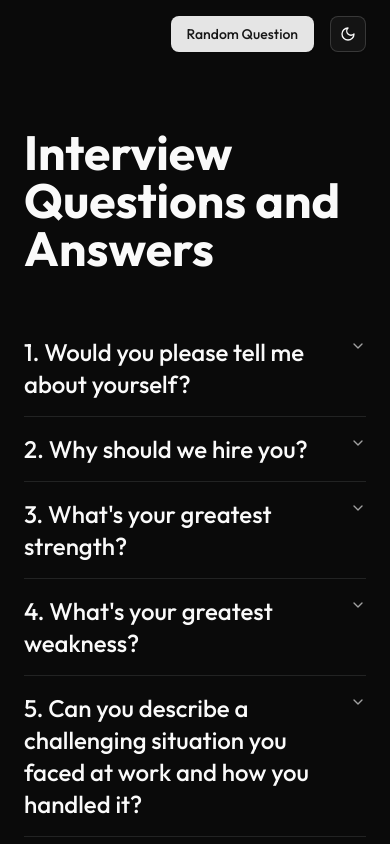
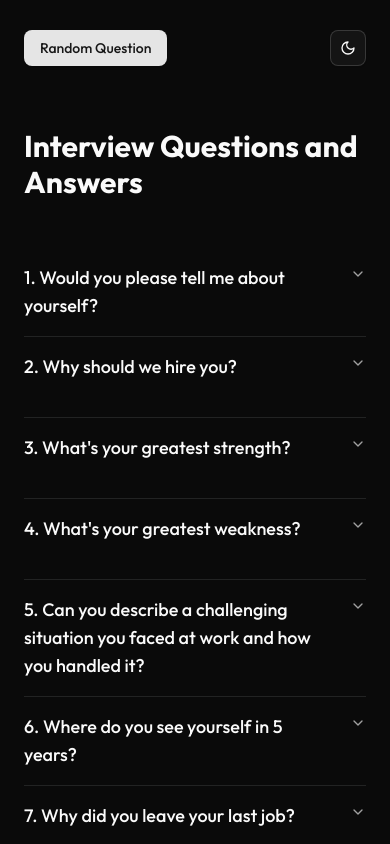
Before and after one commit to tttinh/interview-qa, a React (Vite) app: page / in a window 390 px wide. Shown: the top 844 px of the page. Built offline with nearby package versions, Linux system fonts and the light colour scheme.

Commit message:
Update text sizes.

```diff
--- a/src/app.jsx
+++ b/src/app.jsx
@@ -14,22 +14,22 @@ const App = () => {
   return (
     <ThemeProvider defaultTheme="dark" storageKey="vite-ui-theme">
       <main className="container-auto">
-        <header className="flex h-16 w-full justify-end gap-4">
+        <header className="flex h-16 w-full items-center justify-between gap-4">
           <RandomQuestion items={questions} />
           <ModeToggle />
         </header>
 
         <section className="flex-center flex-col">
-          <h1 className="py-12 text-5xl font-bold">
+          <h1 className="py-12 text-3xl font-bold sm:text-4xl md:text-5xl">
             Interview Questions and Answers
           </h1>
           <Accordion type="single" collapsible className="w-full max-w-3xl">
             {questions.map((item, index) => (
               <AccordionItem key={index} value={`item-${index}`}>
-                <AccordionTrigger className="cursor-pointer text-2xl">
+                <AccordionTrigger className="min-h-20 cursor-pointer text-lg sm:text-xl md:text-2xl">
                   {`${index + 1}. ${item.question}`}
                 </AccordionTrigger>
-                <AccordionContent className="text-lg">
+                <AccordionContent className="text-sm sm:text-lg">
                   {item.answer}
                 </AccordionContent>
               </AccordionItem>
```
